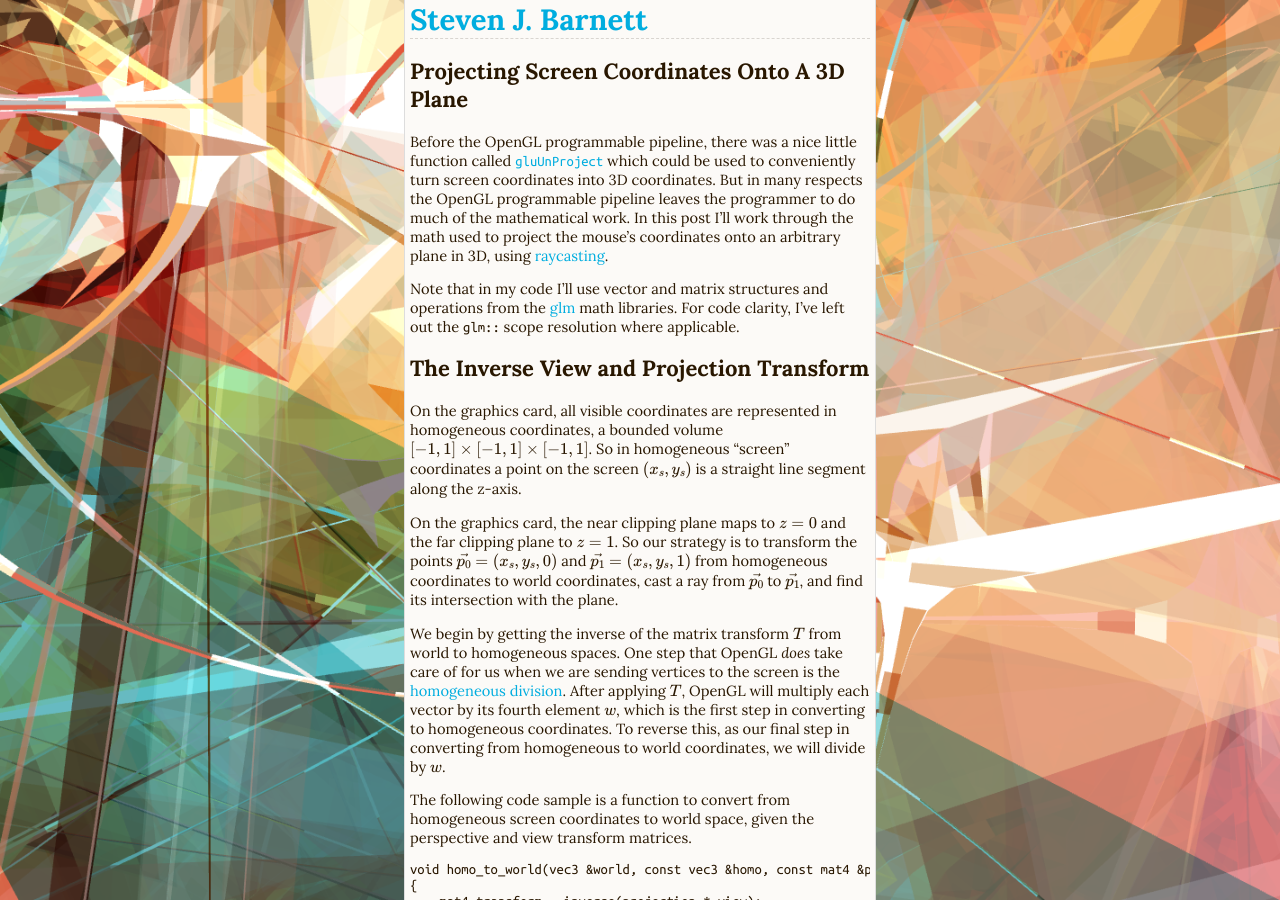
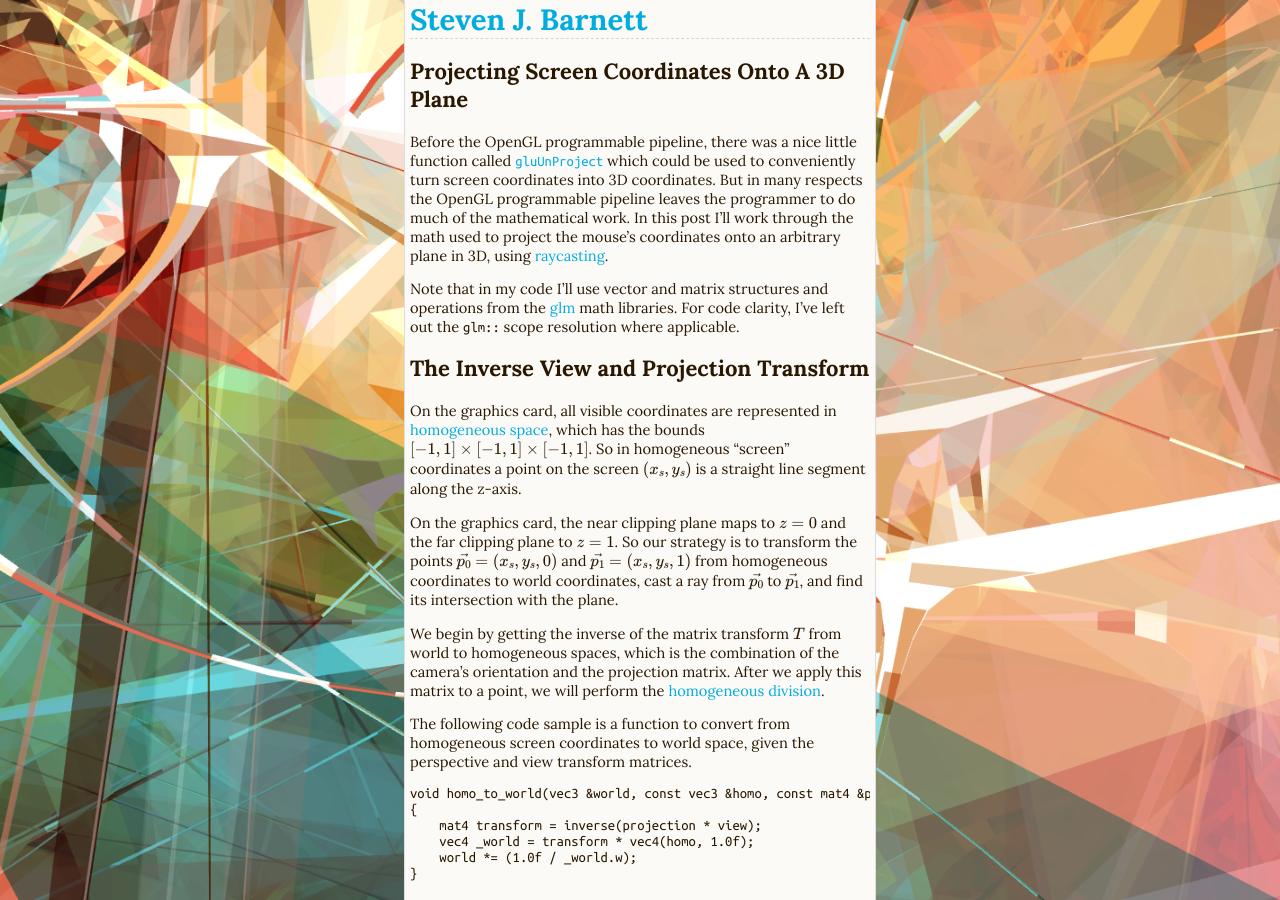
Before and after one commit to stett/stett.github.io, a Jekyll site: the page built from _posts/2016-02-18-projecting-screen-coordinates-onto-a-3d-plane.md, in a window 1280 px wide and 900 px high. Built offline with Jekyll 4.4.1, drawn with Linux system fonts in a browser that asks for light colours; formulas are drawn with MathJax 3; comment, search, counter and statistics services are not loaded.

Commit message:
some corrections

```diff
--- a/_posts/2016-02-18-projecting-screen-coordinates-onto-a-3d-plane.md
+++ b/_posts/2016-02-18-projecting-screen-coordinates-onto-a-3d-plane.md
@@ -13,11 +13,11 @@ Note that in my code I'll use vector and matrix structures and operations from t
 
 ## The Inverse View and Projection Transform
 
-On the graphics card, all visible coordinates are represented in homogeneous coordinates, a bounded volume $$\left[-1,1\right]\times\left[-1,1\right]\times\left[-1,1\right]$$. So in homogeneous "screen" coordinates a point on the screen $$\left(x_s,y_s\right)$$ is a straight line segment along the z-axis.
+On the graphics card, all visible coordinates are represented in [homogeneous space](https://en.wikipedia.org/wiki/Homogeneous_coordinates), which has the bounds $$\left[-1,1\right]\times\left[-1,1\right]\times\left[-1,1\right]$$. So in homogeneous "screen" coordinates a point on the screen $$\left(x_s,y_s\right)$$ is a straight line segment along the z-axis.
 
 On the graphics card, the near clipping plane maps to $$z=0$$ and the far clipping plane to $$z=1$$. So our strategy is to transform the points $$\vec{p_0}=\left(x_s,y_s,0\right)$$ and $$\vec{p_1}=\left(x_s,y_s,1\right)$$ from homogeneous coordinates to world coordinates, cast a ray from $$\vec{p_0}$$ to $$\vec{p_1}$$, and find its intersection with the plane.
 
-We begin by getting the inverse of the matrix transform $$T$$ from world to homogeneous spaces. One step that OpenGL *does* take care of for us when we are sending vertices to the screen is the [homogeneous division](https://en.wikipedia.org/wiki/Homogeneous_coordinates). After applying $$T$$, OpenGL will multiply each vector by its fourth element $$w$$, which is the first step in converting to homogeneous coordinates. To reverse this, as our final step in converting from homogeneous to world coordinates, we will divide by $$w$$.
+We begin by getting the inverse of the matrix transform $$T$$ from world to homogeneous spaces, which is the combination of the camera's orientation and the projection matrix. After we apply this matrix to a point, we will perform the [homogeneous division](http://www.tomdalling.com/blog/modern-opengl/explaining-homogenous-coordinates-and-projective-geometry/).
 
 The following code sample is a function to convert from homogeneous screen coordinates to world space, given the perspective and view transform matrices.
 
```
